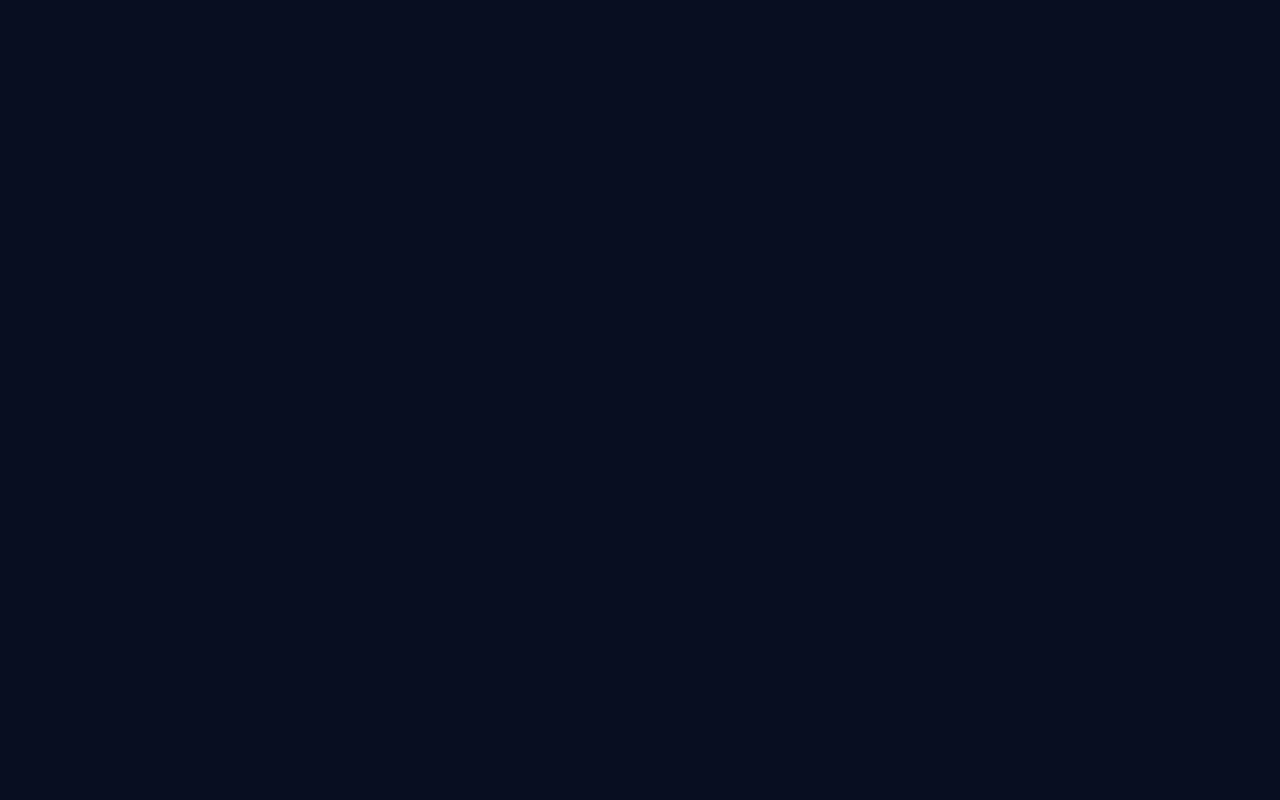
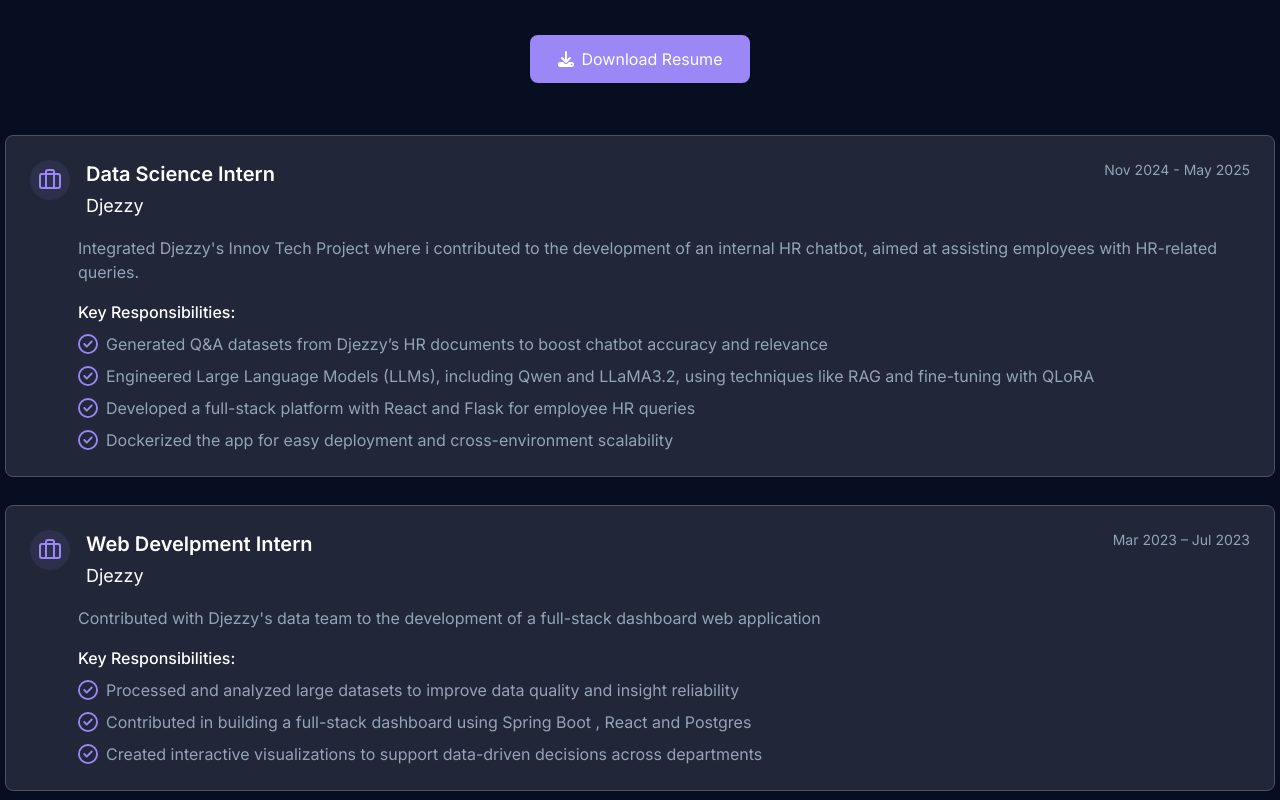
Before and after one commit to issamhamamid/Portfolio, a React (Vite) app: page /experience in a window 1280 px wide. Before the commit this address had no page. Shown: the part 300-1100 px from the top of the page. Before the commit the page ends 800 px from the top, so only its background shows below. Built offline with nearby package versions, Linux system fonts and the light colour scheme.

Commit message:
added cv downlod and experience page

```diff
--- a/index.html
+++ b/index.html
@@ -2,9 +2,8 @@
 <html lang="en">
   <head>
     <meta charset="UTF-8" />
-    <link rel="icon" type="image/svg+xml" href="/vite.svg" />
     <meta name="viewport" content="width=device-width, initial-scale=1.0" />
-    <title>Vite + React + TS</title>
+    <title>Issam Hammamid | Portfolio</title>
     <link rel="preconnect" href="https://fonts.googleapis.com">
     <link rel="preconnect" href="https://fonts.gstatic.com" crossorigin>
     <link href="https://fonts.googleapis.com/css2?family=Inter:ital,opsz,wght@0,14..32,100..900;1,14..32,100..900&display=swap" rel="stylesheet">
--- a/src/App.tsx
+++ b/src/App.tsx
@@ -6,6 +6,7 @@ import Aos from 'aos';
 import 'aos/dist/aos.css';
 import {useEffect} from "react";
 import {Education} from "./components/Education.tsx";
+import {Experience} from "./components/Experience.tsx";
 
 function App() {
 
@@ -22,6 +23,7 @@ function App() {
        <Route path='/'  element={<MainLayout/>}>
          <Route index element={<Home/>}/>
          <Route path='/education' element={<Education/>}/>
+         <Route path='/experience' element={<Experience/>}/>
        </Route>
 
      </Routes>
--- a/src/components/Education.tsx
+++ b/src/components/Education.tsx
@@ -10,7 +10,7 @@ export const Education = () => {
                 className=' text-center  text-[.8rem] font-bold text-[#27BAA9] bg-[#09202f] rounded-xl py-1 px-3  '>
                 Education
             </div>
-            <h1 className=' text-white text-5xl font-bold'>Academic Background</h1>
+            <h1 className=' text-center text-white text-5xl font-bold'>Academic Background</h1>
             <p className='text-lg/7 max-w-190 text-center text-[#94a3b8] mb-9 '>
                 My academic journey, courses, and educational achievements that have shaped my technical expertise.
             </p>
@@ -28,7 +28,7 @@ export const Education = () => {
                         <div className='flex gap-5 items-center '>
                             <div className='flex gap-1  text-[0.95rem] text-[#94a3b8] self-center '>
                                 <MdOutlineCalendarToday className='text-[1rem] mb-0.5 self-center '/>
-                                2020 - 2023
+                                2019 - 2023
                             </div>
                             <div className='flex gap-1  text-[0.95rem] text-[#94a3b8] self-center '>
                                 <HiOutlineLocationMarker className='text-[1rem] mb-0.5 self-center '/>
@@ -36,7 +36,7 @@ export const Education = () => {
                             </div>
                         </div>
                         <ul className="list-disc ms-5 text-[0.95rem] text-[#94a3b8] max-w-120">
-                            <li className='mb-3'>Strong foundation with multiple programming languages such as Python,
+                            <li className='mb-3'>Strong foundation in multiple programming languages such as Python,
                                 JS, and Java
                             </li>
                             <li className='mb-3'>Core coursework includes Data Structures, Algorithms, Operating
--- /dev/null
+++ b/src/components/Experience.tsx
@@ -0,0 +1,116 @@
+import {FaDownload} from "react-icons/fa6";
+import { LuBriefcase } from "react-icons/lu";
+import { FaRegCircleCheck } from "react-icons/fa6";
+
+export const Experience = () => {
+    return (
+        <div className='px-4 py-30 flex flex-col gap-5 items-center'>
+            <div
+                className=' text-center  text-[.8rem] font-bold text-[#9B87F5] bg-[#171B37] rounded-xl py-1 px-3  '>
+                Resume
+            </div>
+            <h1 className=' text-center text-white text-5xl font-bold'>Professional Experience</h1>
+            <p className='text-lg/7 max-w-190 text-center text-[#94a3b8] mb-6 '>
+                I'm an aspiring developer specializing in web development. My goal is to leverage my knowledge to
+                create innovative solutions for real-world problems.
+            </p>
+            <a href='/Resume.pdf' download>
+                <button
+                    className='flex items-center gap-2 mb-8 rounded-lg text-center text-white  px-7 py-3 bg-[#9B87F5] cursor-pointer transform transition-transform duration-300 hover:scale-108'>
+                    <FaDownload/>
+                    Download Resume
+                </button>
+            </a>
+            <div data-aos="fade-up" data-aos-duration="1000" className='flex flex-col w-full items-center'>
+                <div className="p-6 rounded-lg bg-[#212738] border-1 border-[#4E5260] w-full xl:w-[1270px] mb-7">
+                    <div className="flex flex-col md:flex-row md:justify-between md:items-start gap-2 mb-4 ">
+                        <div className="flex-1">
+                            <div className="flex items-start">
+                                <div className="p-2 rounded-full mr-4 hidden md:block bg-[#2D304B] "
+                                >
+                                    <LuBriefcase className='text-2xl text-[#9B87F5]'/>
+                                </div>
+                                <div className='text-white'><h3 className="text-xl  font-semibold">Data Science
+                                    Intern</h3>
+                                    <div className="text-lg mt-1">Djezzy</div>
+                                </div>
+                            </div>
+                        </div>
+                        <div className="text-sm text-[#94a3b8] md:text-right">Nov 2024 -
+                            May 2025
+                        </div>
+                    </div>
+                    <p className=" text-[#94a3b8] mb-4 pl-0 md:pl-12"> Integrated Djezzy's Innov Tech Project where i contributed to the development of an internal HR
+                        chatbot, aimed at assisting employees with HR-related queries.</p>
+                    <div className="pl-0 md:pl-12"><h4 className=" text-white font-medium mb-2">Key
+                        Responsibilities:</h4>
+                        <ul className="space-y-2">
+                            <li className="flex items-center gap-2">
+                                <FaRegCircleCheck className='text-xl text-[#9B87F5]'/>
+                                <span className="text-[#94a3b8]">Generated Q&A datasets from Djezzy’s HR documents to boost chatbot accuracy and relevance</span>
+                            </li>
+                            <li className="flex items-center gap-2">
+                                <FaRegCircleCheck className='text-xl text-[#9B87F5]'/>
+                                <span className="text-[#94a3b8]">Engineered Large Language Models (LLMs), including Qwen and LLaMA3.2, using
+                                                                techniques like RAG and fine-tuning with QLoRA </span>
+                            </li>
+                            <li className="flex items-center gap-2">
+                                <FaRegCircleCheck className='text-xl text-[#9B87F5]'/>
+                                <span className="text-[#94a3b8]">Developed a full-stack platform with React and Flask for employee HR queries</span>
+                            </li>
+                            <li className="flex items-center gap-2">
+                                <FaRegCircleCheck className='text-xl text-[#9B87F5]'/>
+                                <span className="text-[#94a3b8]">Dockerized the app for easy deployment and cross-environment scalability</span>
+                            </li>
+                        </ul>
+                    </div>
+                </div>
+
+
+                <div className="p-6 rounded-lg bg-[#212738] border-1 border-[#4E5260] w-full xl:w-[1270px]">
+                    <div className="flex flex-col md:flex-row md:justify-between md:items-start gap-2 mb-4 ">
+                        <div className="flex-1">
+                            <div className="flex items-start">
+                                <div className="p-2 rounded-full mr-4 hidden md:block bg-[#2D304B] "
+                                >
+                                    <LuBriefcase className='text-2xl text-[#9B87F5]'/>
+                                </div>
+                                <div className='text-white'><h3 className="text-xl  font-semibold">Web Develpment
+                                    Intern</h3>
+                                    <div className="text-lg mt-1">Djezzy</div>
+                                </div>
+                            </div>
+                        </div>
+                        <div className="text-sm text-[#94a3b8] md:text-right">Mar 2023 – Jul 2023
+
+                        </div>
+                    </div>
+                    <p className=" text-[#94a3b8] mb-4 pl-0 md:pl-12">Contributed with Djezzy's data team to the development of a full-stack dashboard web application</p>
+                    <div className="pl-0 md:pl-12"><h4 className=" text-white font-medium mb-2">Key
+                        Responsibilities:</h4>
+                        <ul className="space-y-2">
+                            <li className="flex items-center gap-2">
+                                <FaRegCircleCheck className='text-xl text-[#9B87F5]'/>
+                                <span className="text-[#94a3b8]">Processed and analyzed large datasets to improve data quality and insight reliability</span>
+                            </li>
+                            <li className="flex items-center gap-2">
+                                <FaRegCircleCheck className='text-xl text-[#9B87F5]'/>
+                                <span className="text-[#94a3b8]">Contributed in building a full-stack dashboard using Spring Boot , React and Postgres  </span>
+                            </li>
+                            <li className="flex items-center gap-2">
+                                <FaRegCircleCheck className='text-xl text-[#9B87F5]'/>
+                                <span className="text-[#94a3b8]">Created interactive visualizations to support data-driven decisions across departments
+                                </span>
+                            </li>
+
+                        </ul>
+                    </div>
+                </div>
+
+
+
+
+            </div>
+        </div>
+    );
+};
--- a/src/customHook/useScroll.ts
+++ b/src/customHook/useScroll.ts
@@ -3,7 +3,6 @@ import {useEffect, useState} from "react";
 
 const useScroll = (scrollSize : number)=>{
     const [isScrolled, setIsScrolled] = useState(false);
-    console.log(isScrolled)
     useEffect(() => {
         const handleScroll = () => {
             if (window.scrollY > scrollSize) {
--- a/src/data/Links.ts
+++ b/src/data/Links.ts
@@ -16,10 +16,6 @@ const Links : Link[] = [
         url : "/education"
     } ,
     {
-        name : "Projects",
-        url : "/projects"
-    } ,
-    {
         name : "Experience",
         url : "/experience"
     } ,
```
Also changed, not shown: src/components/Home.tsx (+12 -8 lines), 1 other file (tests, documents, lock files or other folders).
